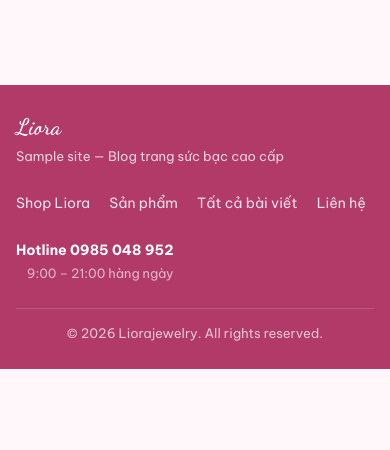
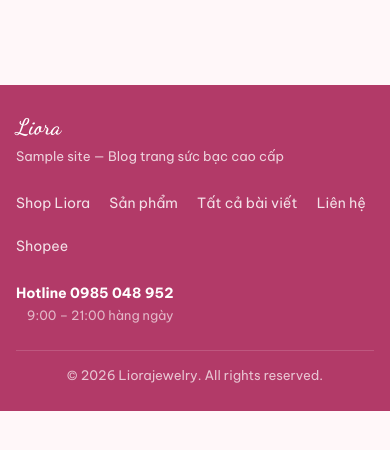
Before and after one commit to PMK030308/liorajewelryshop, a WordPress theme: template wordpress-theme/liora-blog/page.php in a window 390 px wide. Shown: the part 243-693 px from the top of the page. Run offline with PHP 8.4 and a stand-in for WordPress, Linux system fonts and the light colour scheme; the site name, menu and one post (Sample post) are stand-ins, and other content is empty.

Commit message:
add shopee

```diff
--- a/src/components/Footer.tsx
+++ b/src/components/Footer.tsx
@@ -58,7 +58,7 @@ export default function Footer() {
 
   const socials = [
     { title: 'Facebook', url: footer.facebookUrl, icon: <svg width="18" height="18" viewBox="0 0 24 24" fill="currentColor"><path d="M22 12a10 10 0 1 0-11.6 9.87v-6.98H7.9V12h2.5V9.8c0-2.46 1.47-3.83 3.72-3.83 1.08 0 2.21.2 2.21.2v2.43h-1.25c-1.23 0-1.61.76-1.61 1.55V12h2.74l-.44 2.89H13.5v6.98A10 10 0 0 0 22 12Z"/></svg> },
-    { title: 'TikTok', url: footer.tiktokUrl, icon: <svg width="18" height="18" viewBox="0 0 24 24" fill="currentColor"><path d="M20 8.5a6 6 0 0 1-3.5-1.1v7.4a5.5 5.5 0 1 1-5.5-5.5v3a2.5 2.5 0 1 0 2.5 2.5V2h3a3 3 0 0 0 3 3v3.5Z"/></svg> },
+    { title: 'Shopee', url: footer.shopeeUrl, icon: <svg width="18" height="18" viewBox="0 0 24 24" fill="currentColor"><path d="M5 7h14l.9 11.2A2 2 0 0 1 17.9 20.5H6.1a2 2 0 0 1-2-1.8L5 7Zm5.2-2.5a1.8 1.8 0 0 1 3.6 0V6h2v-1.5a3.8 3.8 0 0 0-7.6 0V6h2v-1.5Z"/></svg> },
   ].filter(s => s.url && s.url.trim() !== '');
 
   return (
--- a/src/data/index.ts
+++ b/src/data/index.ts
@@ -378,7 +378,7 @@ export const DEFAULT_FOOTER: FooterContent = {
   newsletterTitle: 'Đăng ký nhận tin',
   newsletterText: 'Nhận ưu đãi sớm và sản phẩm mới',
   facebookUrl: 'https://www.facebook.com/liorajewelry.vn',
-  tiktokUrl: '',
+  shopeeUrl: 'https://shopee.vn/liora.jewelry',
   copyright: 'Copyright © 2026 Liorajewelry.shop — All rights reserved',
 };
 
@@ -413,13 +413,15 @@ export const DEFAULT_SITE_CONTENT: SiteContent = {
   ],
   settings: {
     brandName: 'LIORAJEWELRY',
-    tagline: 'Lap Lanh em xinh',
+    tagline: 'Own Your Shine',
     address: 'Tổ 19, KP Miễu, Phường Phước Tân, TP. Biên Hòa, Tỉnh Đồng Nai',
     openHours: 'Mo cua: 9:00 - 21:00 hang ngay',
     hotline: '0985048952',
     email: 'liorajewelry10@gmail.com',
     facebookUrl: 'https://www.facebook.com/liorajewelry.vn',
     qrUrl: 'https://api.qrserver.com/v1/create-qr-code/?size=100x100&data=https://www.facebook.com/liorajewelry.vn&color=8e3051&bgcolor=FDF4F6',
+    shopeeUrl: 'https://shopee.vn/liora.jewelry',
+    shopeeQrUrl: 'https://api.qrserver.com/v1/create-qr-code/?size=100x100&data=https://shopee.vn/liora.jewelry&color=8e3051&bgcolor=FDF4F6',
   },
   about: DEFAULT_ABOUT,
   footer: DEFAULT_FOOTER,
--- a/src/pages/admin/AdminContent.tsx
+++ b/src/pages/admin/AdminContent.tsx
@@ -352,8 +352,10 @@ export default function AdminContent() {
                   ['hotline', 'Hotline'],
                   ['facebookUrl', 'Facebook URL'],
                   ['qrUrl', 'QR URL'],
+                  ['shopeeUrl', 'Shopee URL'],
+                  ['shopeeQrUrl', 'Shopee QR URL'],
                 ] as const).map(([key, label]) => (
-                  <div key={key} className={key === 'qrUrl' ? 'md:col-span-2' : ''}>
+                  <div key={key} className={(key === 'qrUrl' || key === 'shopeeQrUrl') ? 'md:col-span-2' : ''}>
                     <label className={labelCls}>{label}</label>
                     <input
                       value={draft.settings[key]}
--- a/src/pages/admin/AdminFrontend.tsx
+++ b/src/pages/admin/AdminFrontend.tsx
@@ -524,8 +524,8 @@ function FooterTab({ draft, setDraft }: { draft: SiteContent; setDraft: React.Di
             <input value={footer.facebookUrl} onChange={e => set({ facebookUrl: e.target.value })} className={inputCls} placeholder="https://facebook.com/..." />
           </div>
           <div>
-            <label className={labelCls}>Link TikTok (để trống để ẩn)</label>
-            <input value={footer.tiktokUrl} onChange={e => set({ tiktokUrl: e.target.value })} className={inputCls} placeholder="https://tiktok.com/..." />
+            <label className={labelCls}>Link Shopee (để trống để ẩn)</label>
+            <input value={footer.shopeeUrl} onChange={e => set({ shopeeUrl: e.target.value })} className={inputCls} placeholder="https://shopee.vn/..." />
           </div>
         </div>
         <div>
--- a/wordpress-theme/liora-blog/footer.php
+++ b/wordpress-theme/liora-blog/footer.php
@@ -21,6 +21,7 @@ $shop = liora_shop_links();
 				<a href="<?php echo esc_url( $shop['shop'] ); ?>" target="_blank" rel="noopener"><?php esc_html_e( 'Sản phẩm', 'liora-blog' ); ?></a>
 				<a href="<?php echo esc_url( home_url( '/' ) ); ?>"><?php esc_html_e( 'Tất cả bài viết', 'liora-blog' ); ?></a>
 				<a href="<?php echo esc_url( $shop['contact'] ); ?>" target="_blank" rel="noopener"><?php esc_html_e( 'Liên hệ', 'liora-blog' ); ?></a>
+				<a href="<?php echo esc_url( $shop['shopee'] ); ?>" target="_blank" rel="noopener">Shopee</a>
 			</nav>
 
 			<div style="text-align:right;font-size:.88rem;">
--- a/wordpress-theme/liora-blog/functions.php
+++ b/wordpress-theme/liora-blog/functions.php
@@ -111,6 +111,7 @@ function liora_shop_links() {
 		'shop'    => LIORA_SHOP_URL . '/#/shop',
 		'about'   => LIORA_SHOP_URL . '/#/about',
 		'contact' => LIORA_SHOP_URL . '/#/lien-he',
+		'shopee'  => 'https://shopee.vn/liora.jewelry',
 	);
 }
 
```
Also changed, not shown: Liora Website.html (+4 -7 lines), src/pages/HomePage.tsx (+24 -6 lines), src/types/index.ts (+6 -2 lines), 2 other files.
